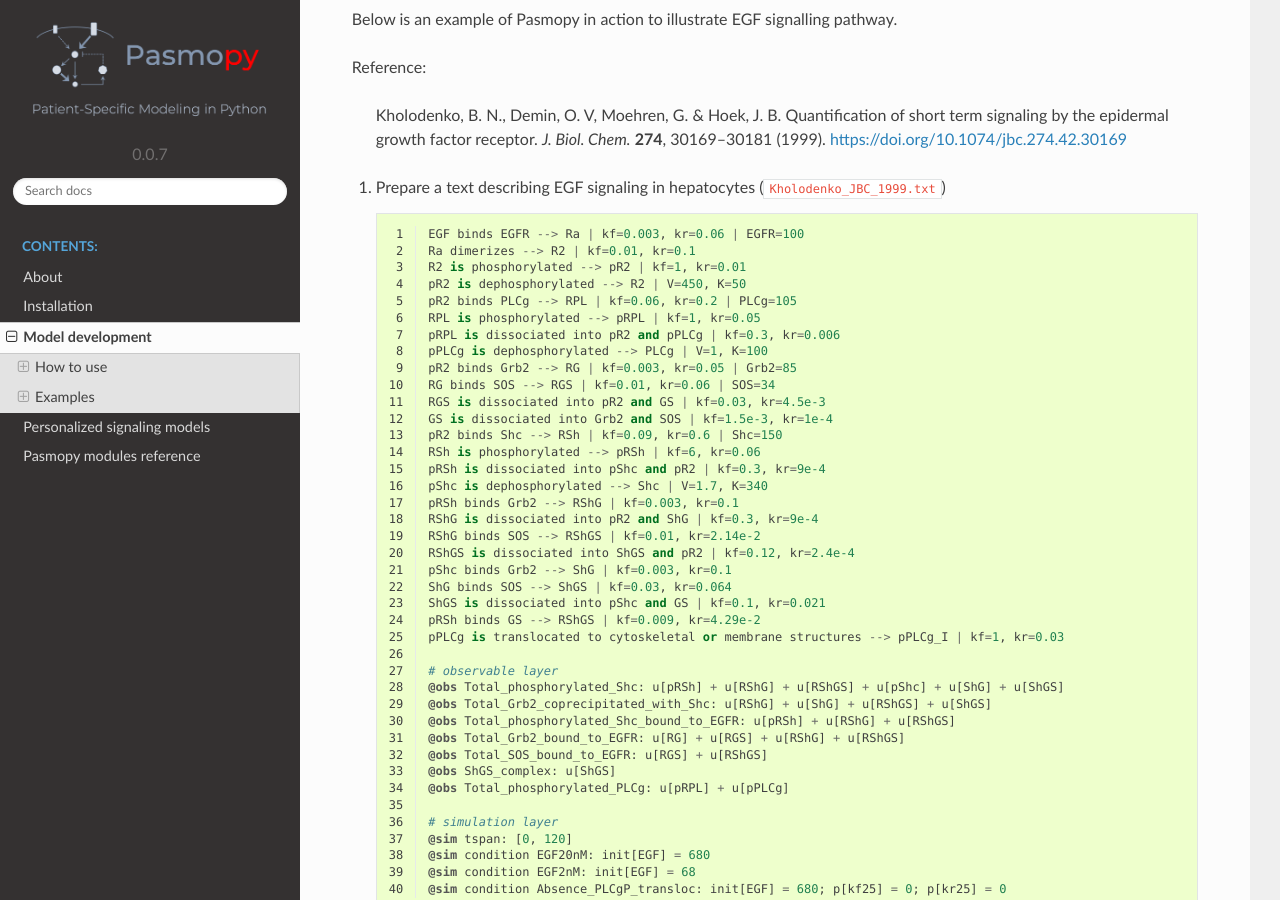
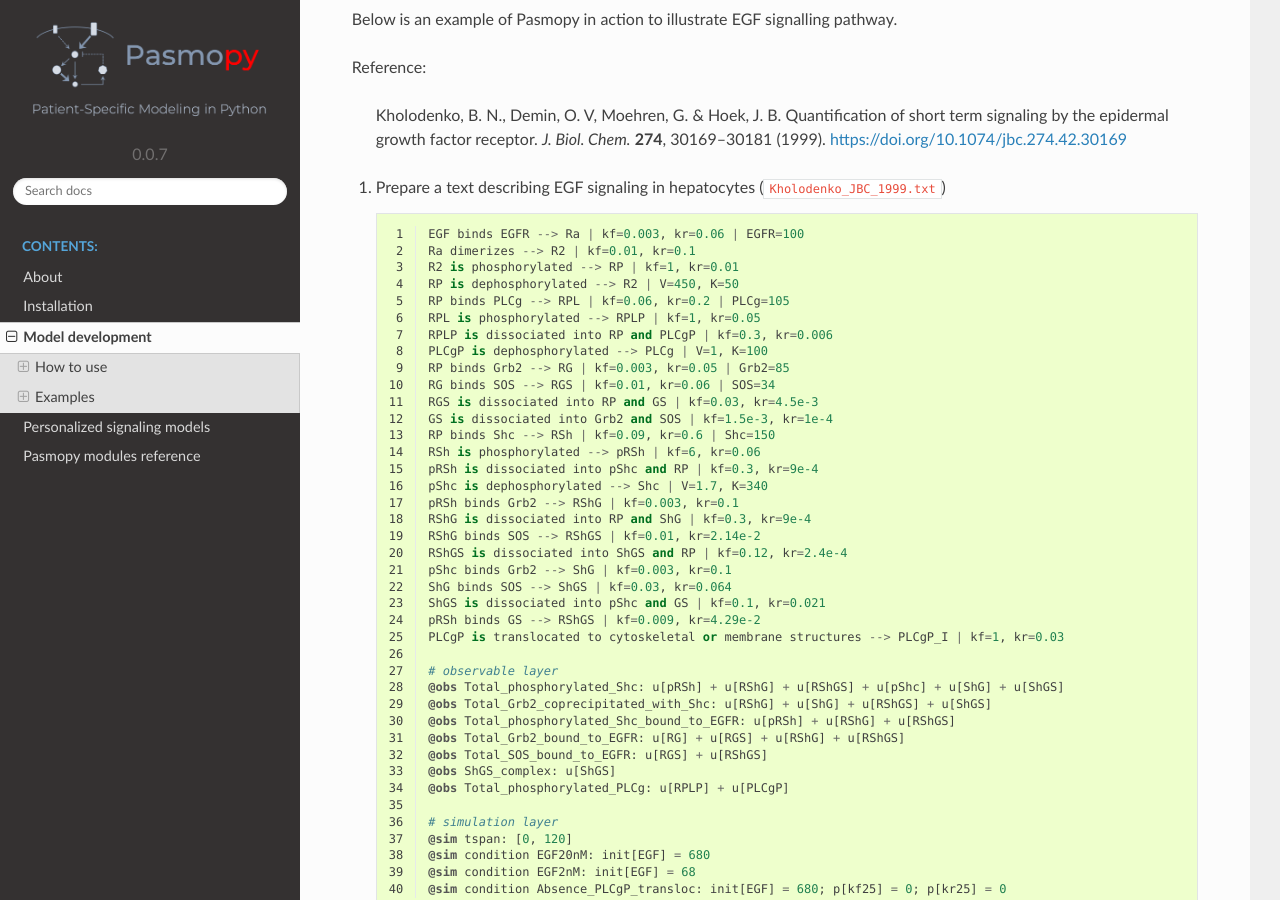
Before and after one commit to pasmopy/pasmopy, a Sphinx documentation site: the page built from docs/model_development.rst, in a window 1280 px wide and 900 px high, scrolled down 3524 px. Built offline with Sphinx 7.4.7 and the Read the Docs theme 2.0.0, drawn with Linux system fonts in a browser that asks for light colours.

Commit message:
Rename some species

```diff
--- a/docs/model_development.rst
+++ b/docs/model_development.rst
@@ -177,29 +177,29 @@
 
       EGF binds EGFR --> Ra | kf=0.003, kr=0.06 | EGFR=100
       Ra dimerizes --> R2 | kf=0.01, kr=0.1
-      R2 is phosphorylated --> pR2 | kf=1, kr=0.01
-      pR2 is dephosphorylated --> R2 | V=450, K=50
-      pR2 binds PLCg --> RPL | kf=0.06, kr=0.2 | PLCg=105
-      RPL is phosphorylated --> pRPL | kf=1, kr=0.05
-      pRPL is dissociated into pR2 and pPLCg | kf=0.3, kr=0.006
-      pPLCg is dephosphorylated --> PLCg | V=1, K=100
-      pR2 binds Grb2 --> RG | kf=0.003, kr=0.05 | Grb2=85
+      R2 is phosphorylated --> RP | kf=1, kr=0.01
+      RP is dephosphorylated --> R2 | V=450, K=50
+      RP binds PLCg --> RPL | kf=0.06, kr=0.2 | PLCg=105
+      RPL is phosphorylated --> RPLP | kf=1, kr=0.05
+      RPLP is dissociated into RP and PLCgP | kf=0.3, kr=0.006
+      PLCgP is dephosphorylated --> PLCg | V=1, K=100
+      RP binds Grb2 --> RG | kf=0.003, kr=0.05 | Grb2=85
       RG binds SOS --> RGS | kf=0.01, kr=0.06 | SOS=34
-      RGS is dissociated into pR2 and GS | kf=0.03, kr=4.5e-3
+      RGS is dissociated into RP and GS | kf=0.03, kr=4.5e-3
       GS is dissociated into Grb2 and SOS | kf=1.5e-3, kr=1e-4
-      pR2 binds Shc --> RSh | kf=0.09, kr=0.6 | Shc=150
+      RP binds Shc --> RSh | kf=0.09, kr=0.6 | Shc=150
       RSh is phosphorylated --> pRSh | kf=6, kr=0.06
-      pRSh is dissociated into pShc and pR2 | kf=0.3, kr=9e-4
+      pRSh is dissociated into pShc and RP | kf=0.3, kr=9e-4
       pShc is dephosphorylated --> Shc | V=1.7, K=340
       pRSh binds Grb2 --> RShG | kf=0.003, kr=0.1
-      RShG is dissociated into pR2 and ShG | kf=0.3, kr=9e-4
+      RShG is dissociated into RP and ShG | kf=0.3, kr=9e-4
       RShG binds SOS --> RShGS | kf=0.01, kr=2.14e-2
-      RShGS is dissociated into ShGS and pR2 | kf=0.12, kr=2.4e-4
+      RShGS is dissociated into ShGS and RP | kf=0.12, kr=2.4e-4
       pShc binds Grb2 --> ShG | kf=0.003, kr=0.1
       ShG binds SOS --> ShGS | kf=0.03, kr=0.064
       ShGS is dissociated into pShc and GS | kf=0.1, kr=0.021
       pRSh binds GS --> RShGS | kf=0.009, kr=4.29e-2
-      pPLCg is translocated to cytoskeletal or membrane structures --> pPLCg_I | kf=1, kr=0.03
+      PLCgP is translocated to cytoskeletal or membrane structures --> PLCgP_I | kf=1, kr=0.03
 
       # observable layer
       @obs Total_phosphorylated_Shc: u[pRSh] + u[RShG] + u[RShGS] + u[pShc] + u[ShG] + u[ShGS]
@@ -208,7 +208,7 @@
       @obs Total_Grb2_bound_to_EGFR: u[RG] + u[RGS] + u[RShG] + u[RShGS]
       @obs Total_SOS_bound_to_EGFR: u[RGS] + u[RShGS]
       @obs ShGS_complex: u[ShGS]
-      @obs Total_phosphorylated_PLCg: u[pRPL] + u[pPLCg]
+      @obs Total_phosphorylated_PLCg: u[RPLP] + u[PLCgP]
 
       # simulation layer
       @sim tspan: [0, 120]
```
Also changed, not shown: 1 other file.
